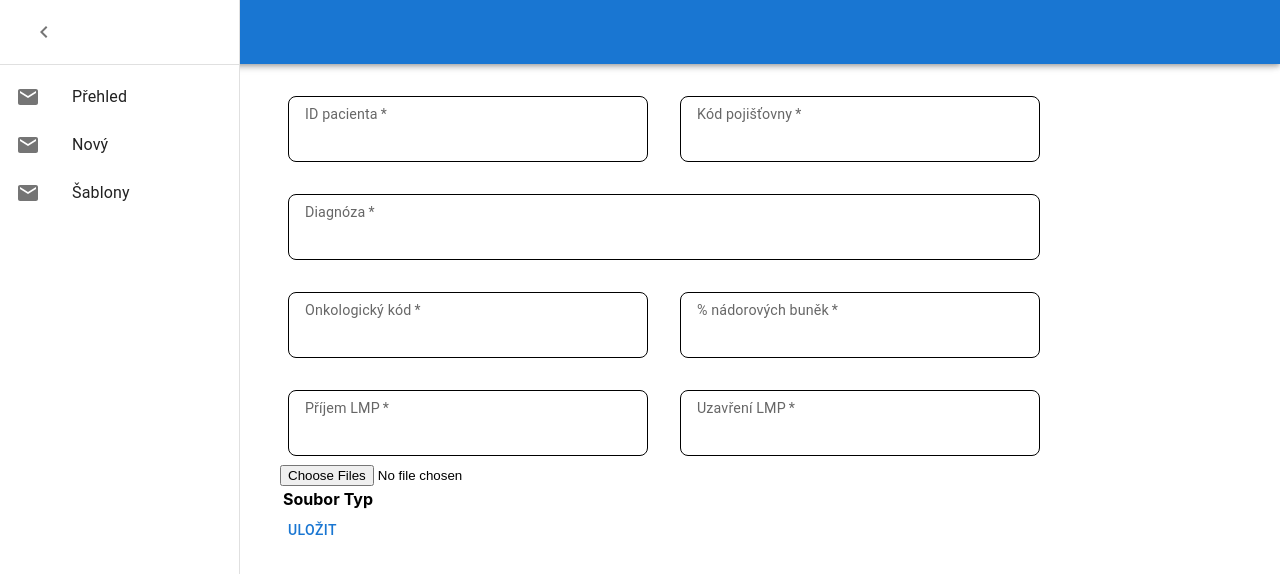
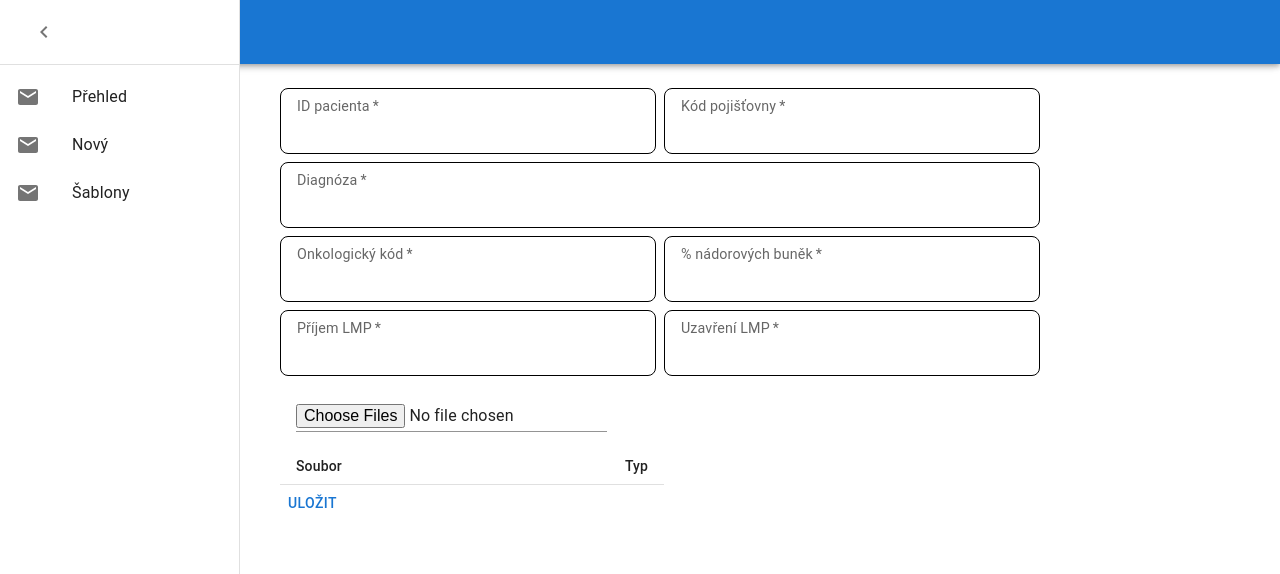
Before and after one commit to davidzemancz/ikem23_react, a React (Create React App) app: page /novy in a window 1280 px wide. Shown: the top 574 px of the page. Built offline with nearby package versions, Linux system fonts and the light colour scheme.

Commit message:
input soubor

```diff
--- a/src/pages/Novy.jsx
+++ b/src/pages/Novy.jsx
@@ -1,5 +1,5 @@
 import * as React from 'react';
-import { Box, TextField, Grid, Button } from '@mui/material';
+import { Box, TextField, Grid, Button, Input, Autocomplete } from '@mui/material';
 import { DataGrid } from '@mui/x-data-grid';
 import { useState } from 'react';
 import InputLabel from '@mui/material/InputLabel';
@@ -7,10 +7,18 @@ import MenuItem from '@mui/material/MenuItem';
 import FormControl from '@mui/material/FormControl';
 import Select from '@mui/material/Select';
 import axios from 'axios';
+import Table from '@mui/material/Table';
+import TableBody from '@mui/material/TableBody';
+import TableCell from '@mui/material/TableCell';
+import TableContainer from '@mui/material/TableContainer';
+import TableHead from '@mui/material/TableHead';
+import TableRow from '@mui/material/TableRow';
+import Paper from '@mui/material/Paper';
+
 
 const InputText = (props) => {
     return (
-        <Box sx={{ m: 1, p: 1, pl: 2, border: '1px solid', borderRadius: 2 }}>
+        <Box sx={{ p: 1, pl: 2, border: '1px solid', borderRadius: 2 }}>
             <TextField
             required
                 variant="standard"
@@ -49,36 +57,37 @@ const Novy = () => {
 
 
     const renderFileList = () => (
-        <table>
-            <thead>
-                <tr>
-                    <th>Soubor</th>
-                    <th>Typ</th>
-                </tr>
-            </thead>
-            <tbody>
+        <TableContainer sx={{width:'30vw'}}>
+        <Table size="small">
+            <TableHead>
+                <TableRow>
+                    <TableCell width='300'>Soubor</TableCell>
+                    <TableCell>Typ</TableCell>
+                </TableRow>
+            </TableHead>
+            <TableBody>
                 {[...files].map((f, i) => (
-                    <tr>
-                        <td>{f.name}</td>
-                        <td>
+                    <TableRow>
+                        <TableCell width='300'>{f.name}</TableCell>
+                        <TableCell >
                             <FormControl fullWidth>
-                                <InputLabel id="demo-simple-select-label">Age</InputLabel>
                                 <Select
                                     labelId="demo-simple-select-label"
                                     id="demo-simple-select"
-                                    value={10}
-                                    label="Age"
+                                    value={1}
+                                    size="small"
                                 >
-                                    <MenuItem value={10}>Ten</MenuItem>
-                                    <MenuItem value={20}>Twenty</MenuItem>
-                                    <MenuItem value={30}>Thirty</MenuItem>
+                                    <MenuItem value={1}>Šablona 1</MenuItem>
+                                    <MenuItem value={2}>420</MenuItem>
+                                    <MenuItem value={3}>David</MenuItem>
                                 </Select>
                             </FormControl>
-                        </td>
-                    </tr>
+                        </TableCell>
+                    </TableRow>
                 ))}
-            </tbody>
-        </table>
+            </TableBody>
+        </Table>
+        </TableContainer>
     )
 
     const submit = (e) =>{
@@ -102,8 +111,8 @@ const Novy = () => {
 
     return (
         <Box sx={{ m: 2, mt: 8 }}>
-            <Box component="form" sx={{ width: '60vw' }} onSubmit={submit}>
-                <Grid container spacing={2}>
+            <Box component="form" onSubmit={submit}>
+                <Grid container spacing={1} sx={{ width: '60vw'}}>
                     <Grid item sm={6}>
                         <InputText
                             label="ID pacienta"
@@ -148,14 +157,15 @@ const Novy = () => {
                     </Grid>
                 </Grid>
 
-                <input
+                <Input
                     type="file"
                     accept="docs/*"
-                    multiple
-                    onChange={(e) => setFiles(e.target.files)} />
-                {
-                    renderFileList()
-                }
+                    sx={{m:2, mt:3}}
+                    onChange={(e) => setFiles(e.target.files)}
+                    inputProps={{ multiple: true }} />
+
+                    {renderFileList()}
+
 
                 <Button type='submit'>
                     Uložit
```
